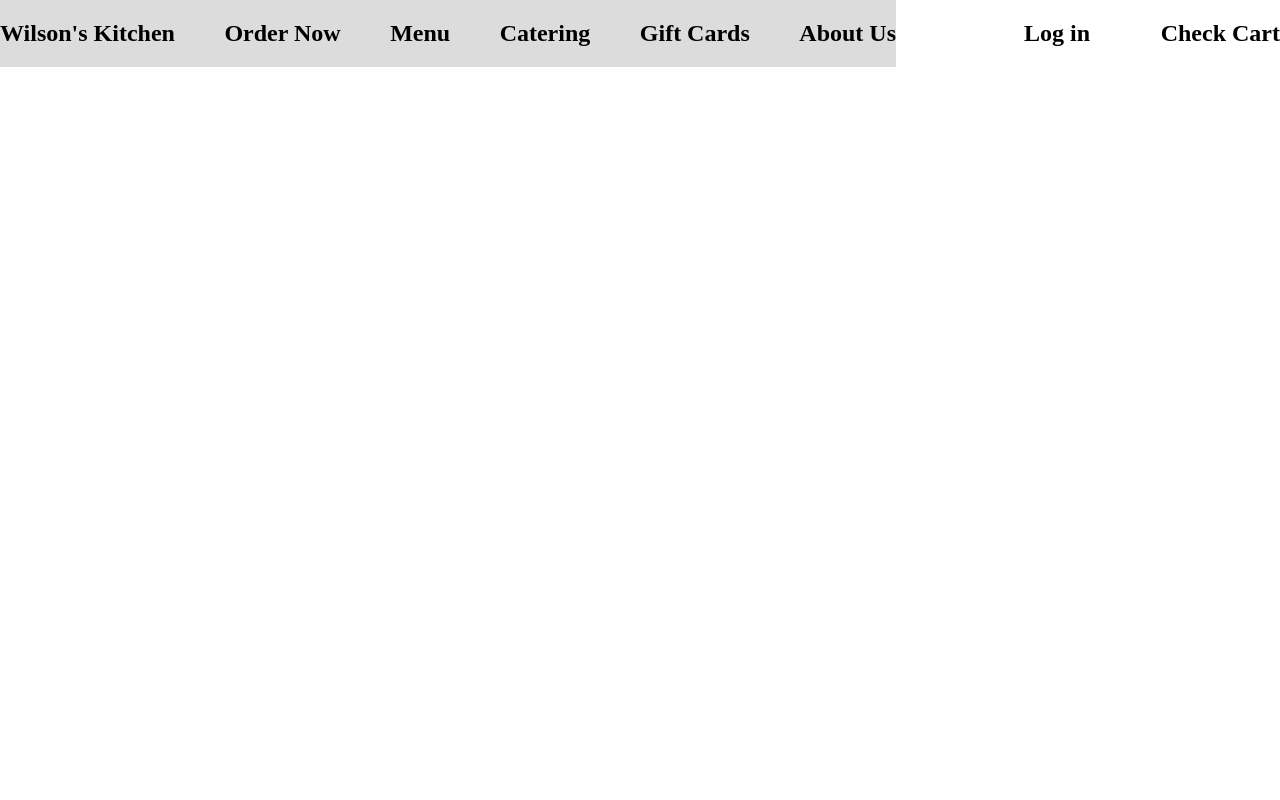
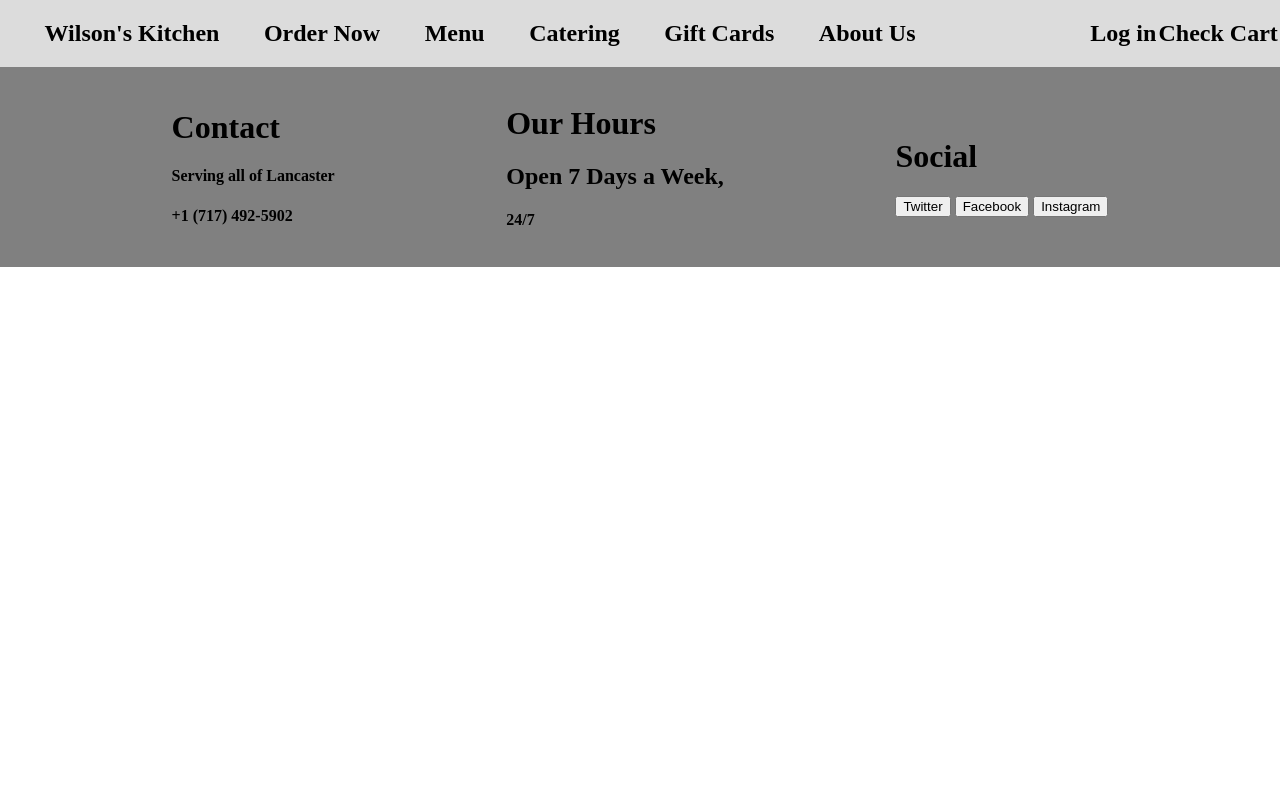
Before and after one commit to QuasimodoKiwi/flask-restuarant-project, a Flask app: page / in a window 1280 px wide. Run offline with Flask 3, Linux system fonts and the light colour scheme.

Commit message:
Will need to test how it is implemented in the index.

```diff
--- a/templates/layout.html
+++ b/templates/layout.html
@@ -5,6 +5,7 @@
     <meta name="viewport" content="width=device-width, initial-scale=1.0">
     <style>
         html, body{
+            min-height: 100%;
             margin: 0;
             overflow-x: hidden;
         }
@@ -12,17 +13,25 @@
             display: flex;
             width: 100%;
             justify-content: space-between;
+            background-color: gainsboro;
         }
         .header-buttons{
             display: flex;
-            justify-content: space-between;
-            width: 70%;
-            background-color: gainsboro;
+            justify-content: space-evenly;
+            width: 75%;
         }
         .login-cart{
             display: flex;
-            width: 20%;
-            justify-content: space-between;
+            justify-content: space-evenly;
+            width: 15%;
+        }
+        footer{
+            display: flex;
+            justify-content: space-evenly;
+            align-items: center;
+            height: 200px;
+            width: 100%;
+            background-color: grey;
         }
     </style>
 </head>
@@ -42,7 +51,22 @@
         </div>
     </header>
     <footer>
-
+        <div>
+            <h1>Contact</h1>
+            <h4>Serving all of Lancaster</h4>
+            <h4>+1 (717) 492-5902</h4>
+        </div>
+        <div>
+            <h1>Our Hours</h1>
+            <h2>Open 7 Days a Week,</h2>
+            <h4>24/7</h4>
+        </div>
+        <div>
+            <h1>Social</h1>
+            <button>Twitter</button>
+            <button>Facebook</button>
+            <button>Instagram</button>
+        </div>
     </footer>
 </body>
 </html>
```
